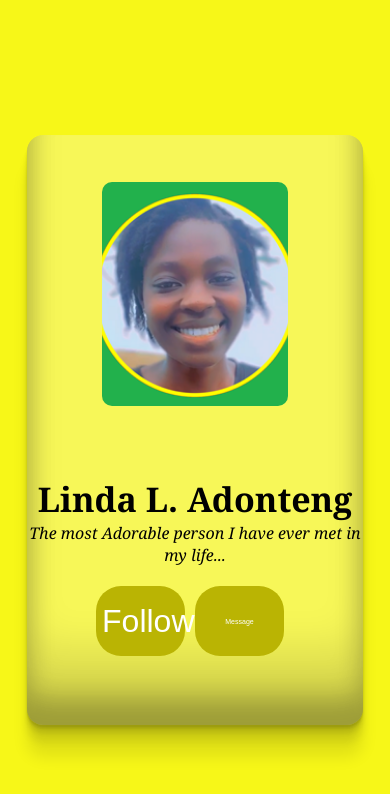
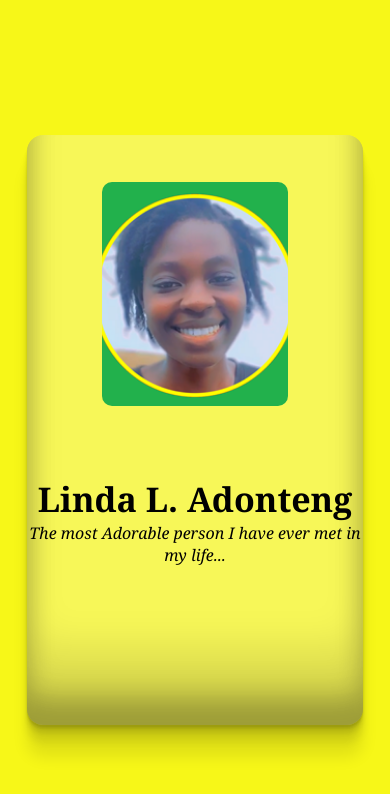
Before and after one commit to aip7000/Magic-Number, a plain HTML site: page index.htm in a window 390 px wide. Drawn offline with Linux system fonts and the light colour scheme.

Commit message:
Add files via upload

```diff
--- a/index.htm
+++ b/index.htm
@@ -15,8 +15,8 @@
             <h1>Linda L. Adonteng</h1>
             <div class="text">The most Adorable person I have ever met in my life...</div>
             <div class="buttons">
-                <button type="button" id="follow">Follow</button>
-                <button type="button" id="message">Message</button>
+                <!-- <button type="button" id="follow">Follow</button>
+                <button type="button" id="message">Message</button> -->
             </div>
         </div>
     </div>
--- a/styles.css
+++ b/styles.css
@@ -51,13 +51,13 @@ h1{
     text-align: center;
 }
 
-.buttons{
+/* .buttons{
     display: flex;
     justify-content: center;
     margin: 20px;
     height: 20%;
-}
-#follow{
+} */
+/* #follow{
     background-color: rgb(186, 180, 3);
     border: none;
     width: 30%;
@@ -95,7 +95,7 @@ h1{
 
 #message:active{
     background-color: rgb(244, 243, 216);
-}
+} */
 
 @media (max-width: 1250px) {
     .card-container{
@@ -126,7 +126,7 @@ h1{
         text-align: center;
     }
 
-    #message{
+    /* #message{
         background-color: rgb(186, 180, 3);
         border: none;
         width: 30%;
@@ -147,6 +147,6 @@ h1{
         font-size: 2em;
         border-radius: 25px;
         color: white;
-        transition: 1.2s;
+        transition: 1.2s; */
     }
 }
```
